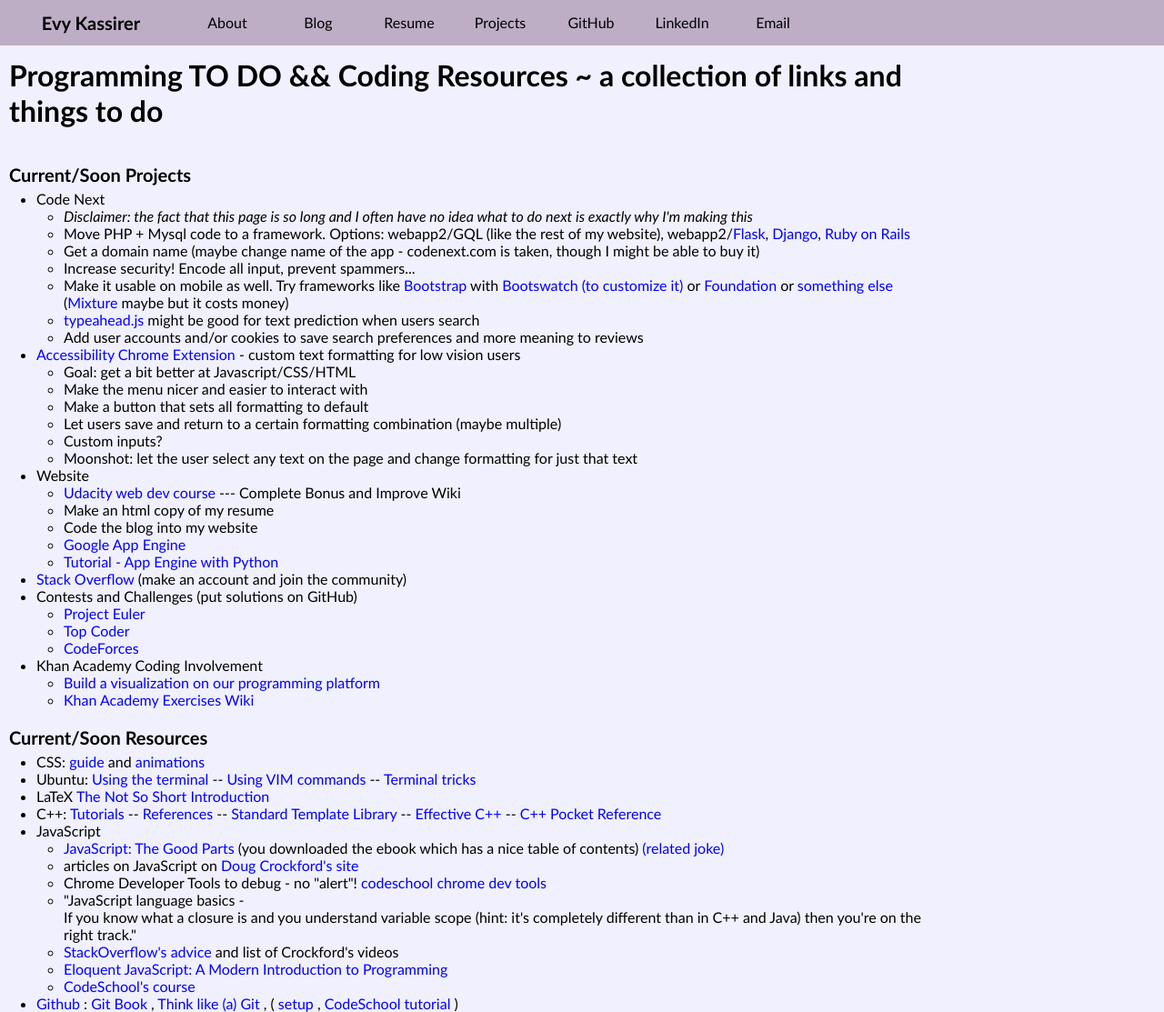
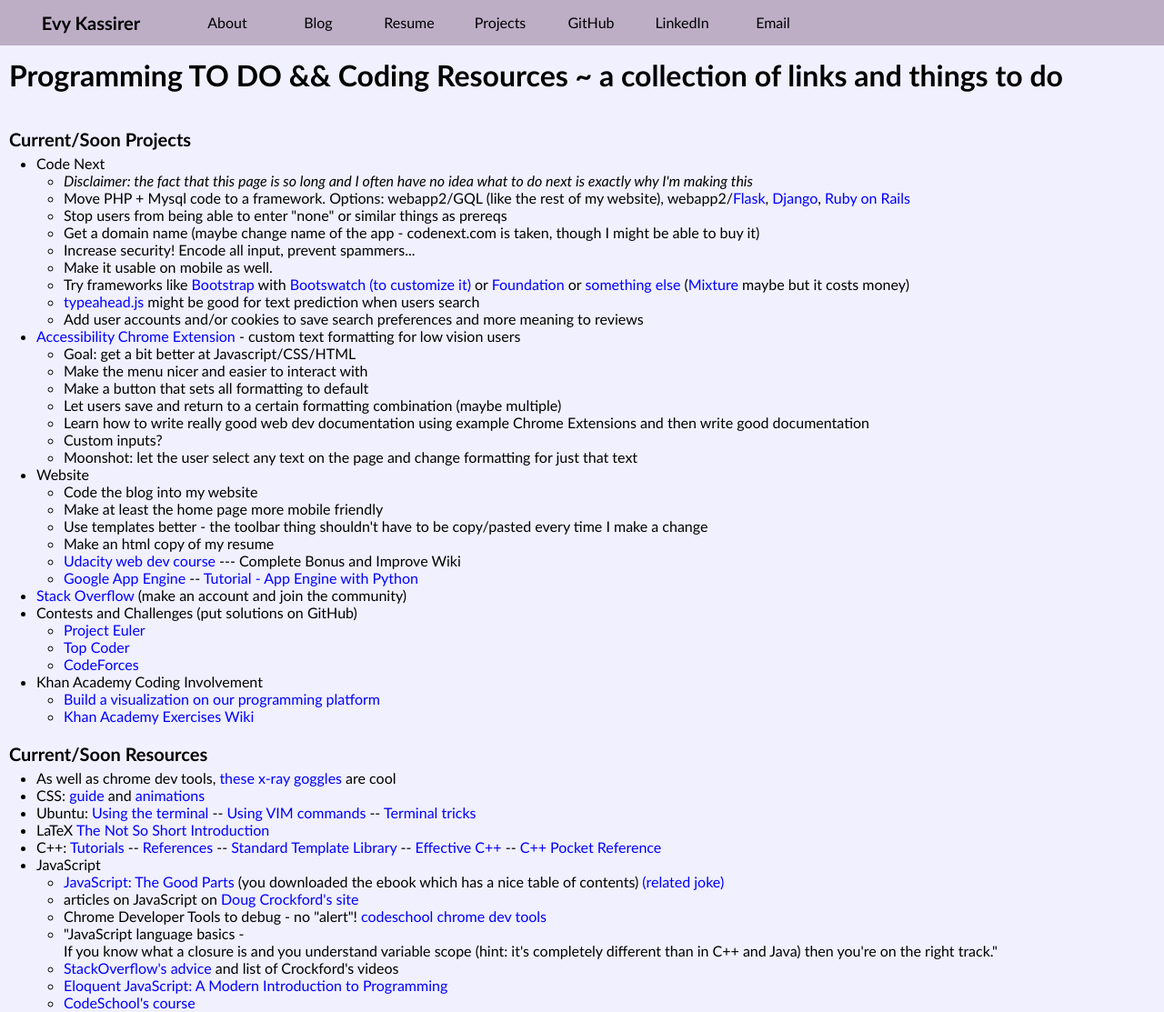
Before and after one commit to evykassirer/personal_website, a Python web app: template templates/todo.html in a window 1280 px wide. Shown: the top 1113 px of the page at 91% size. Run offline with Jinja, Linux system fonts and the light colour scheme; the template is opened without the code that fills it, so the values that code supplies are empty.

Commit message:
touchups

```diff
--- a/stylesheets/todostyle.css
+++ b/stylesheets/todostyle.css
@@ -7,7 +7,7 @@ h2 {
 
 .pagebody{
     padding:10px;
-    width:80%;
+    width:95%;
 }
 
 .pagebody ul {
--- a/templates/projects.html
+++ b/templates/projects.html
@@ -28,6 +28,7 @@
 		<div class="topplaceholder"></div>
 		<div class="pagebody">
 			<h2>Projects</h2>
+			<p> These are some of the projects I've been working on that are web based. To see a full list of what I've been working on, as well as my code, check out <a class="link" href=http://github.com/evykassirer>my github</a>.</p>
 			<div id="projects">
 				<a href='http://davepagurek.com/yc/' target='_blank' class="project">
 					<br>
--- a/templates/todo.html
+++ b/templates/todo.html
@@ -36,9 +36,11 @@
 					<li> <em>Disclaimer: the fact that this page is so long and I often have no idea what to do next is exactly why I'm making this</em> </li>
 					<li> Move PHP + Mysql code to a framework. Options: webapp2/GQL (like the rest of my website), webapp2/<a href=http://flask.pocoo.org/>Flask</a>, <a href=https://www.djangoproject.com/>Django</a>, <a href=http://rubyonrails.org/>Ruby on Rails</a>
 					</li>
+					<li> Stop users from being able to enter "none" or similar things as prereqs </li>
 					<li> Get a domain name (maybe change name of the app - codenext.com is taken, though I might be able to buy it)</li>
 					<li> Increase security! Encode all input, prevent spammers... </li>
-					<li> Make it usable on mobile as well. Try frameworks like <a href=http://getbootstrap.com/>Bootstrap</a> with <a href=bootswatch.com>Bootswatch (to customize it)</a> or <a href=http://foundation.zurb.com/>Foundation</a> or <a href=http://www.monolinea.com/css-frameworks-comparison/>something else</a> (<a href=http://mixture.io/>Mixture</a> maybe but it costs money)
+					<li> Make it usable on mobile as well. </li>
+					<li> Try frameworks like <a href=http://getbootstrap.com/>Bootstrap</a> with <a href=bootswatch.com>Bootswatch (to customize it)</a> or <a href=http://foundation.zurb.com/>Foundation</a> or <a href=http://www.monolinea.com/css-frameworks-comparison/>something else</a> (<a href=http://mixture.io/>Mixture</a> maybe but it costs money)
 					<li> <a href=https://twitter.github.io/typeahead.js/>typeahead.js</a> might be good for text prediction when users search</a>
 					<li> Add user accounts and/or cookies to save search preferences and more meaning to reviews</li>
 				</ul>
@@ -49,23 +51,24 @@
 					<li> Make the menu nicer and easier to interact with</li>
 					<li> Make a button that sets all formatting to default </li>
 					<li> Let users save and return to a certain formatting combination (maybe multiple) </li>
+					<li> Learn how to write really good web dev documentation using example Chrome Extensions and then write good documentation </li>
 					<li> Custom inputs? </li>
 					<li> Moonshot: let the user select any text on the page and change formatting for just that text </li>
 				</ul>
 
 				<li> Website </li>
 				<ul>
+					<li> Code the blog into my website</li>
+					<li> Make at least the home page more mobile friendly</li>
+					<li> Use templates better - the toolbar thing shouldn't have to be copy/pasted every time I make a change</li>
+					<li> Make an html copy of my resume </li>
 					<li>
 						<a href=https://www.udacity.com/wiki/cs253>
 						Udacity web dev course</a> --- Complete Bonus and Improve Wiki
 					</li>
-					<li> Make an html copy of my resume </li>
-					<li> Code the blog into my website</li>
 					<li>
 						<a href=https://appengine.google.com/>
-						Google App Engine</a>
-					</li>
-					<li>
+						Google App Engine</a>  --
 						<a href=https://developers.google.com/appengine/docs/python/>
 						Tutorial - App Engine with Python</a>
 					</li>
@@ -105,6 +108,7 @@
 
 			<h2> Current/Soon Resources </h2>
 			<ul>
+				<li> As well as chrome dev tools, <a href=https://goggles.webmaker.org/en-US>these x-ray goggles</a> are cool </li>
 				<li>
 					CSS: <a href=https://developer.mozilla.org/en-US/docs/Web/Guide/CSS/Getting_started> guide </a> and
 					<a href=https://developer.mozilla.org/en-US/docs/Web/Guide/CSS/Using_CSS_animations> animations </a>
```
Also changed, not shown: stylesheets/projects.css (+16 -7 lines).
